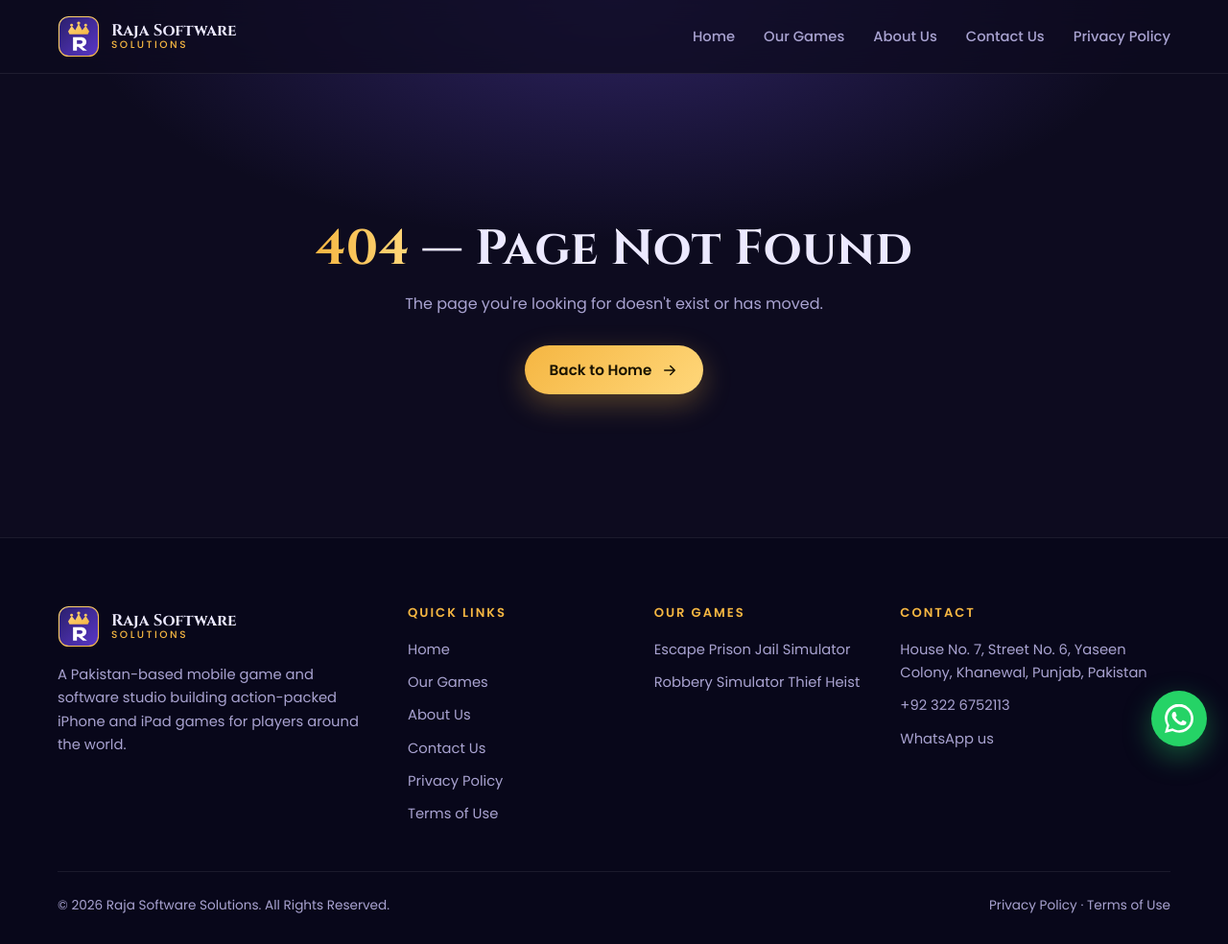
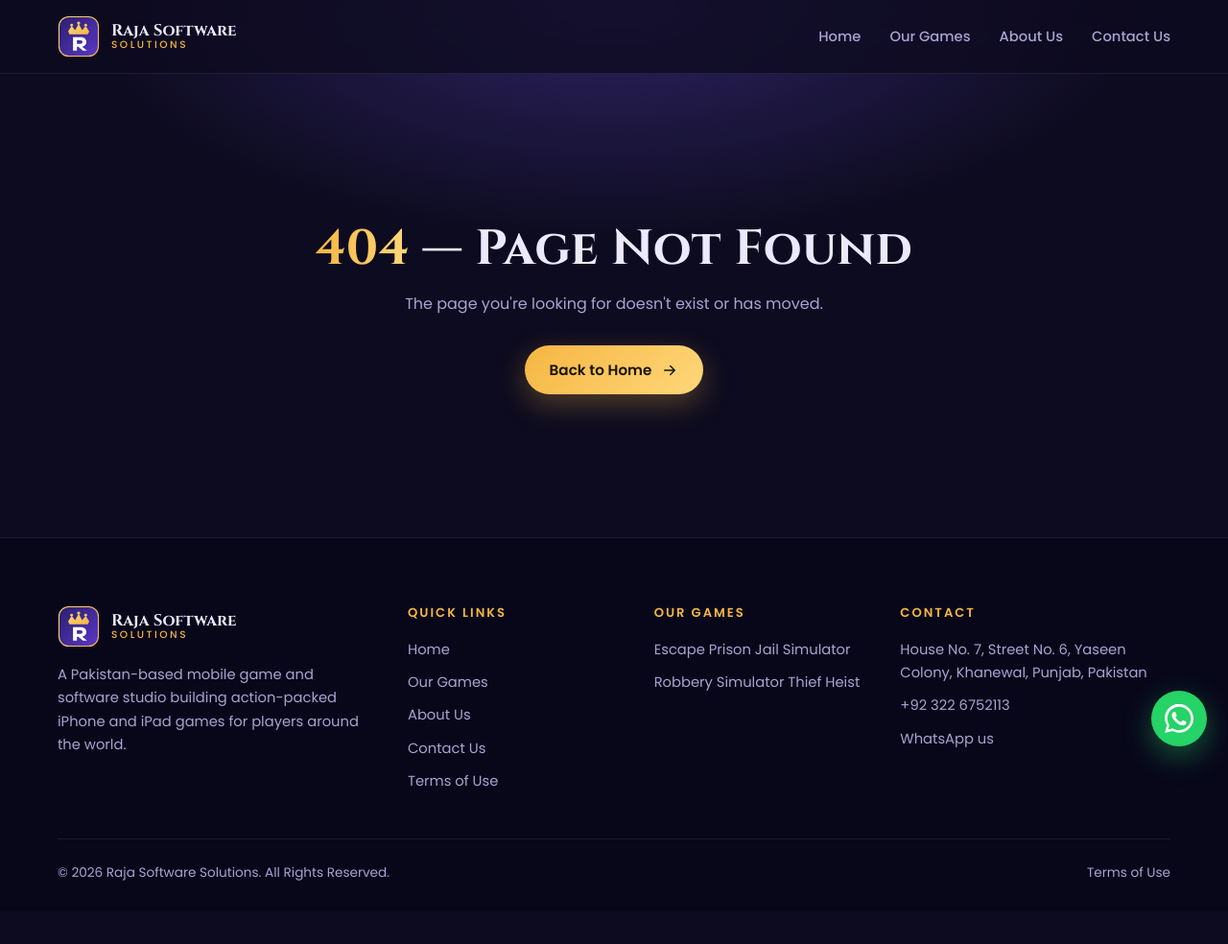
Before and after one commit to kashmirstudio-cyber/rajasoftware, a plain HTML site: page 404.html in a window 1280 px wide. Shown: the whole page at 96% size. After the commit the page ends 950 px from the top, so only its background shows below. Drawn offline with Linux system fonts and the light colour scheme.

Commit message:
Update 404.html

```diff
--- a/404.html
+++ b/404.html
@@ -26,7 +26,7 @@
       <li><a href="games.html">Our Games</a></li>
       <li><a href="index.html#about">About Us</a></li>
       <li><a href="index.html#contact">Contact Us</a></li>
-      <li><a href="privacy-policy.html">Privacy Policy</a></li>
+
     </ul>
   </nav>
 </header>
@@ -55,7 +55,6 @@
           <li><a href="games.html">Our Games</a></li>
           <li><a href="index.html#about">About Us</a></li>
           <li><a href="index.html#contact">Contact Us</a></li>
-          <li><a href="privacy-policy.html">Privacy Policy</a></li>
           <li><a href="terms.html">Terms of Use</a></li>
         </ul>
       </div>
@@ -77,7 +76,7 @@
     </div>
     <div class="footer-bottom">
       <span>&copy; <span class="year">2026</span> Raja Software Solutions. All Rights Reserved.</span>
-      <span><a href="privacy-policy.html">Privacy Policy</a> &middot; <a href="terms.html">Terms of Use</a></span>
+      <span> <a href="terms.html">Terms of Use</a></span>
     </div>
   </div>
 </footer>
```
